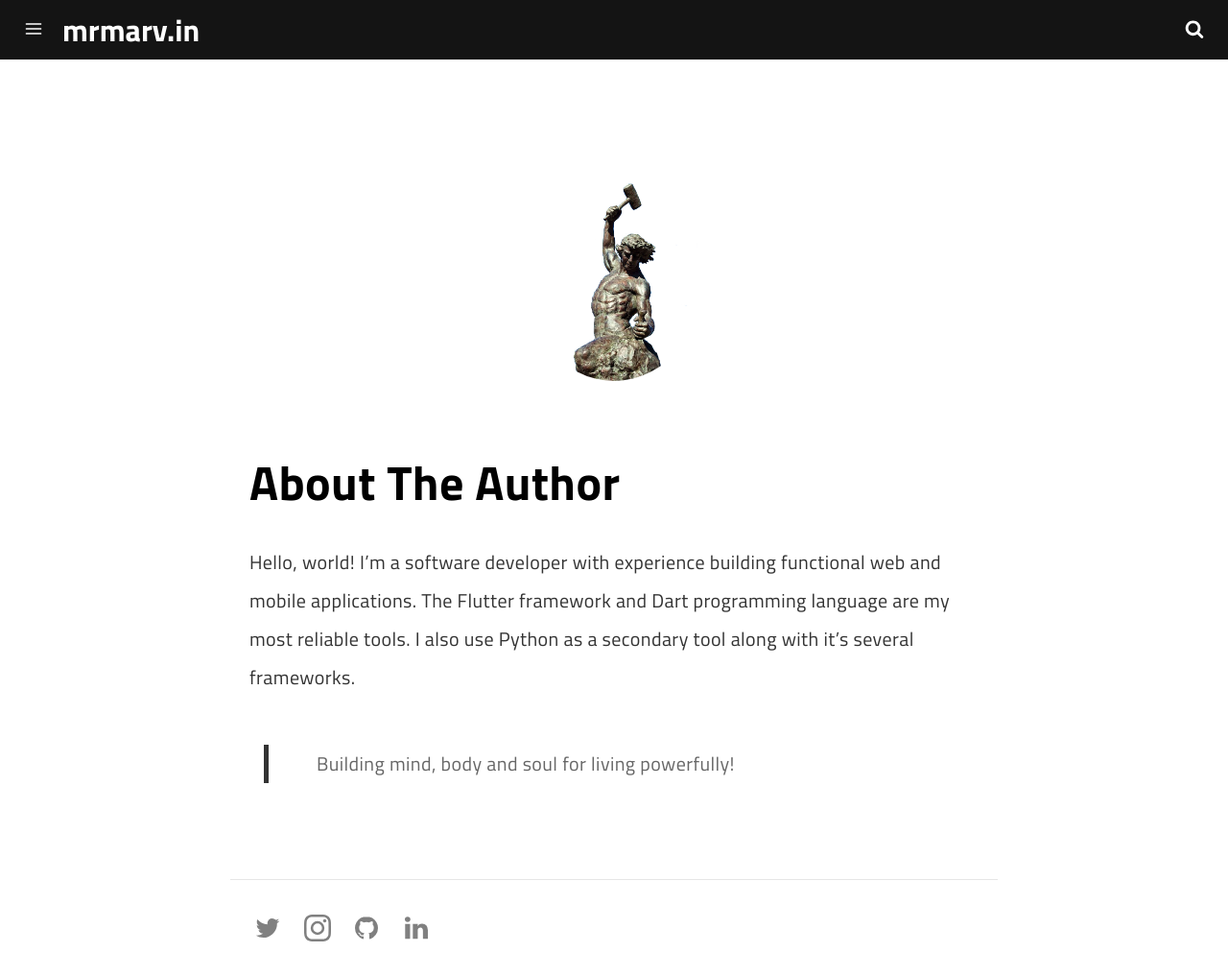
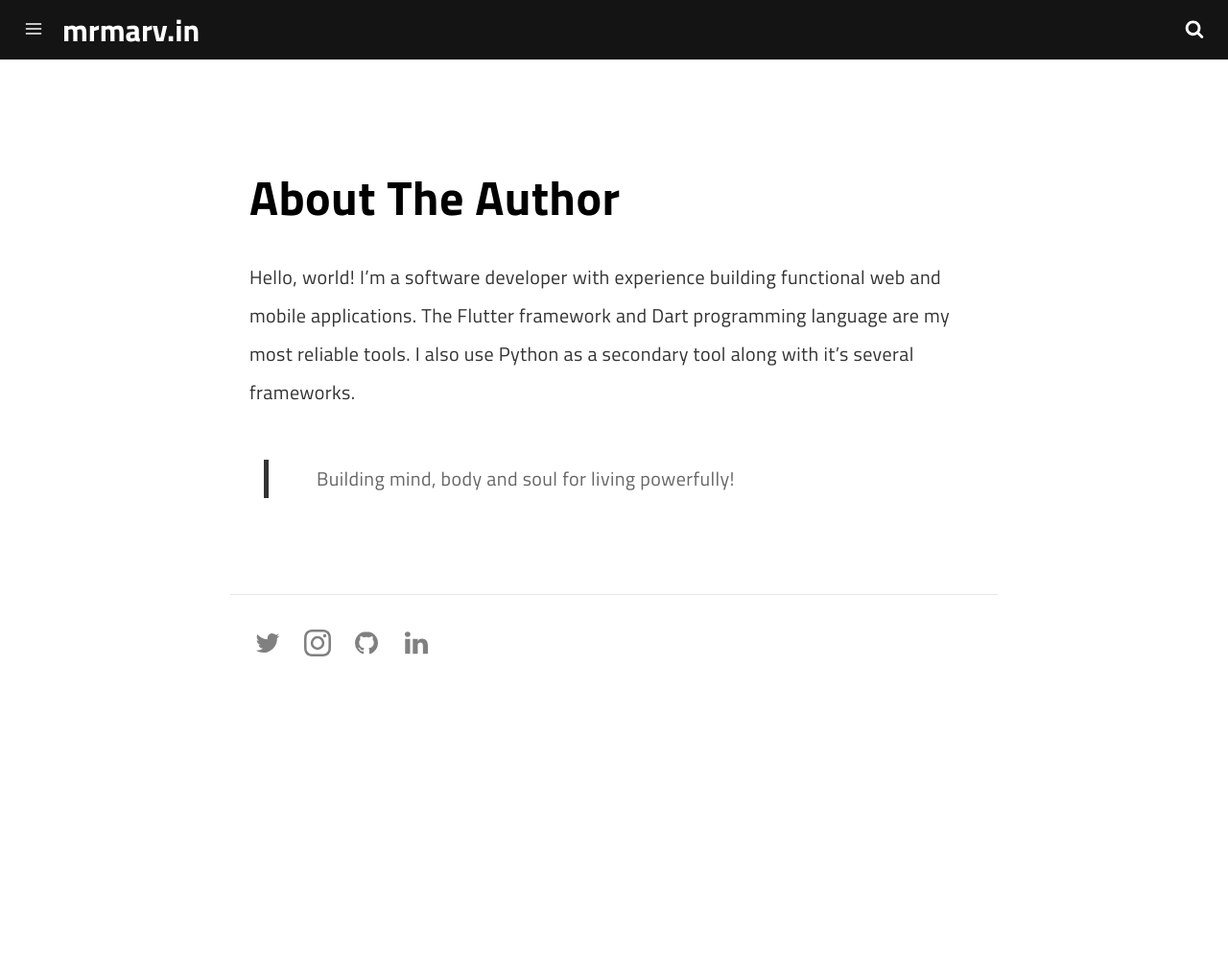
Before and after one commit to marv0/marv0.github.io, a Jekyll site: the page built from pages/about.md, in a window 1280 px wide and 1017 px high. Shown: the whole window at 96% size. Built offline with Jekyll 4.4.1, drawn with Linux system fonts in a browser that asks for light colours; a script that is not in the unit is left out.

Commit message:
Update about.md

```diff
--- a/pages/about.md
+++ b/pages/about.md
@@ -7,8 +7,6 @@ description: Some description.
 permalink: /about/
 ---
 
-<img class="img-rounded" src="/assets/img/uploads/profile.jpg" alt="Marvin Ogot" width="200">
-
 # About The Author
 
 Hello, world! I'm a software developer with experience building functional web and mobile applications.
```
